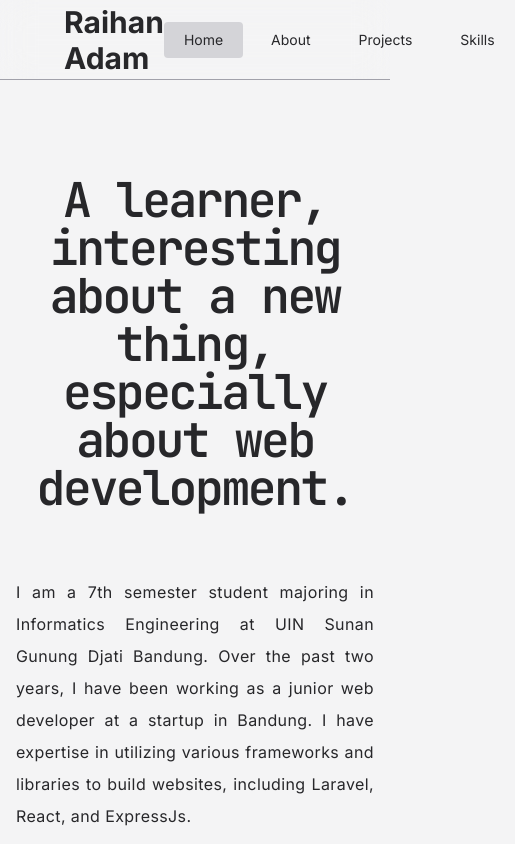
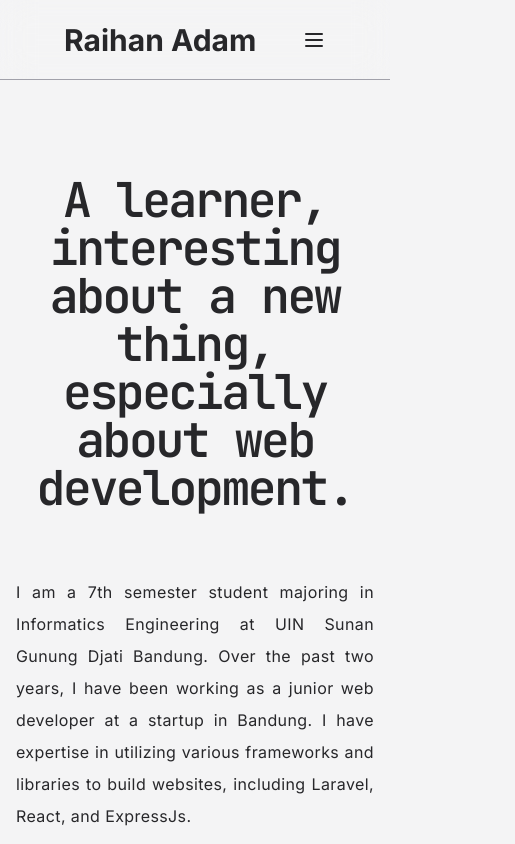
Before and after one commit to hallwack/hallwack-next-web, a Next.js app: page / in a window 390 px wide. Shown: the top 844 px of the page, 515 px wide, since content can reach past the window. Built offline with nearby package versions, Linux system fonts and the light colour scheme.

Commit message:
fix: fixing navbar for responsive

```diff
--- a/src/app/layout.tsx
+++ b/src/app/layout.tsx
@@ -31,7 +31,7 @@
       <body
         className={`${inter.variable} ${jetBrainsMono.variable} font-sans text-zinc-800 bg-zinc-100 antialiased`}
       >
-        <div className="flex min-h-screen flex-col items-center">
+        <div className="flex min-h-screen flex-col items-center relative">
           <Navbar />
           <main>{children}</main>
         </div>
--- a/src/components/NavLink.tsx
+++ b/src/components/NavLink.tsx
@@ -16,7 +16,7 @@
   return (
     <Link href={link}>
       <li
-        className={clsx("py-2 px-5 rounded hover:bg-zinc-300 cursor-pointer transition duration-200", {
+        className={clsx("text-base font-medium lg:font-normal lg:text-sm py-3 px-8 lg:py-2 lg:px-5 rounded hover:bg-zinc-300 cursor-pointer transition duration-200", {
           "bg-zinc-300": pathname === link,
         })}
       >
--- a/src/components/Navbar.tsx
+++ b/src/components/Navbar.tsx
@@ -1,20 +1,51 @@
+"use client";
+
+import { useEffect, useRef, useState } from "react";
+import { usePathname } from "next/navigation";
 import Link from "next/link";
 import NavLink from "./NavLink";
+import { Menu } from "lucide-react";
 
 export default function Navbar() {
+  const [sidebar, setSidebar] = useState<boolean>(false);
+  const pathname = usePathname();
+  const savedPathname = useRef(pathname);
+
+  const handleSidebar = () => {
+    setSidebar(!sidebar);
+  };
+
+  useEffect(() => {
+    if (savedPathname.current !== pathname) {
+      handleSidebar();
+      savedPathname.current = pathname;
+    }
+  }, [handleSidebar, pathname]);
+
   return (
+    <>
       <nav className="w-full z-50 bg-transparent px-16 h-20 flex justify-between items-center sticky top-0 backdrop-blur-lg border-b-[0.5px] border-zinc-400">
-      <div>
         <h1 className="font-bold text-3xl">
           <Link href="/">Raihan Adam</Link>
         </h1>
-      </div>
-      <ul className="flex items-center gap-2 text-sm">
+        <ul className="lg:flex hidden items-center gap-2 text-sm">
           <NavLink link="/">Home</NavLink>
           <NavLink link="/about">About</NavLink>
           <NavLink link="/projects">Projects</NavLink>
           <NavLink link="/skills">Skills</NavLink>
         </ul>
+        <div className="lg:hidden">
+          <Menu onClick={handleSidebar} />
+        </div>
       </nav>
+      {sidebar && (
+        <ul className="absolute z-10 lg:hidden w-full bg-zinc-100 h-screen flex flex-col items-center justify-center gap-8">
+          <NavLink link="/">Home</NavLink>
+          <NavLink link="/about">About</NavLink>
+          <NavLink link="/projects">Projects</NavLink>
+          <NavLink link="/skills">Skills</NavLink>
+        </ul>
+      )}
+    </>
   );
 }
```
Lines whose indentation alone changed are shown as unchanged.
